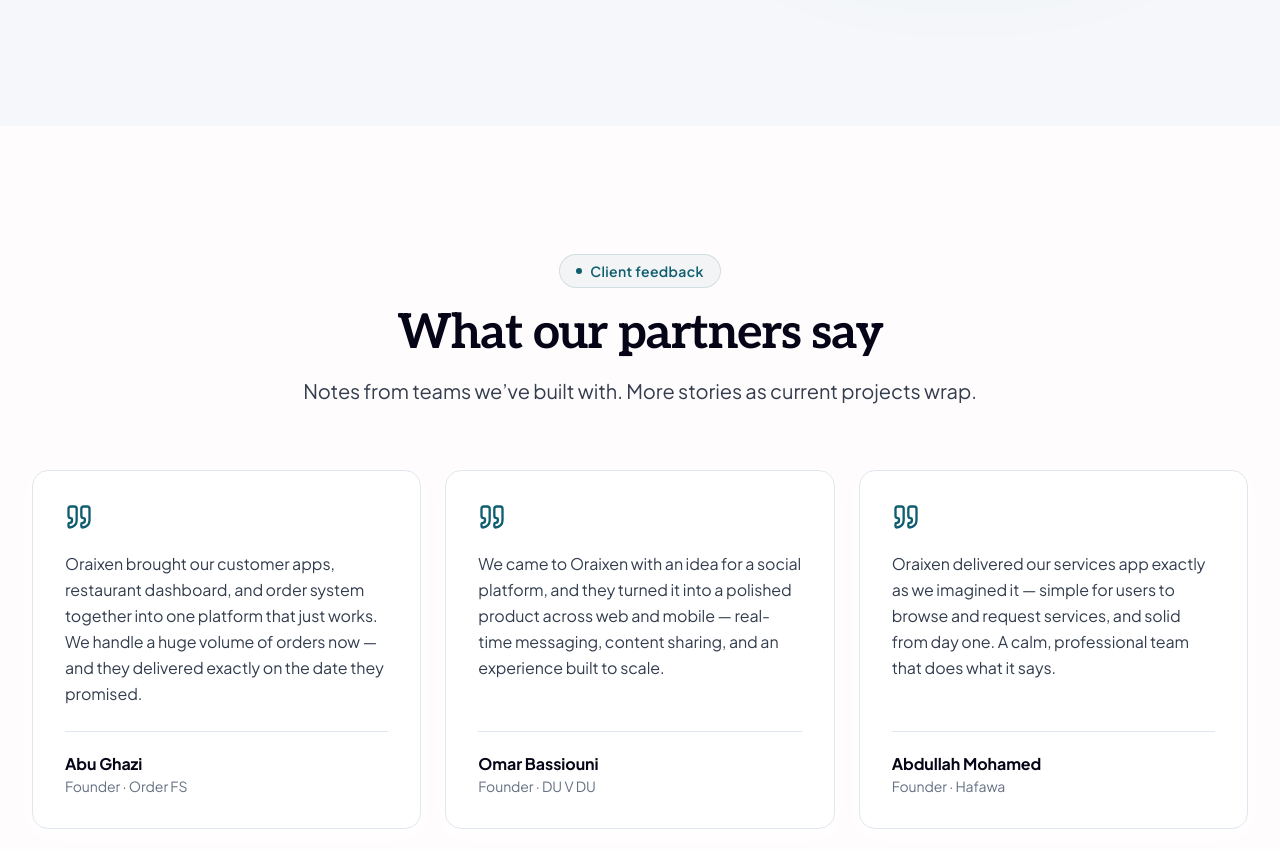
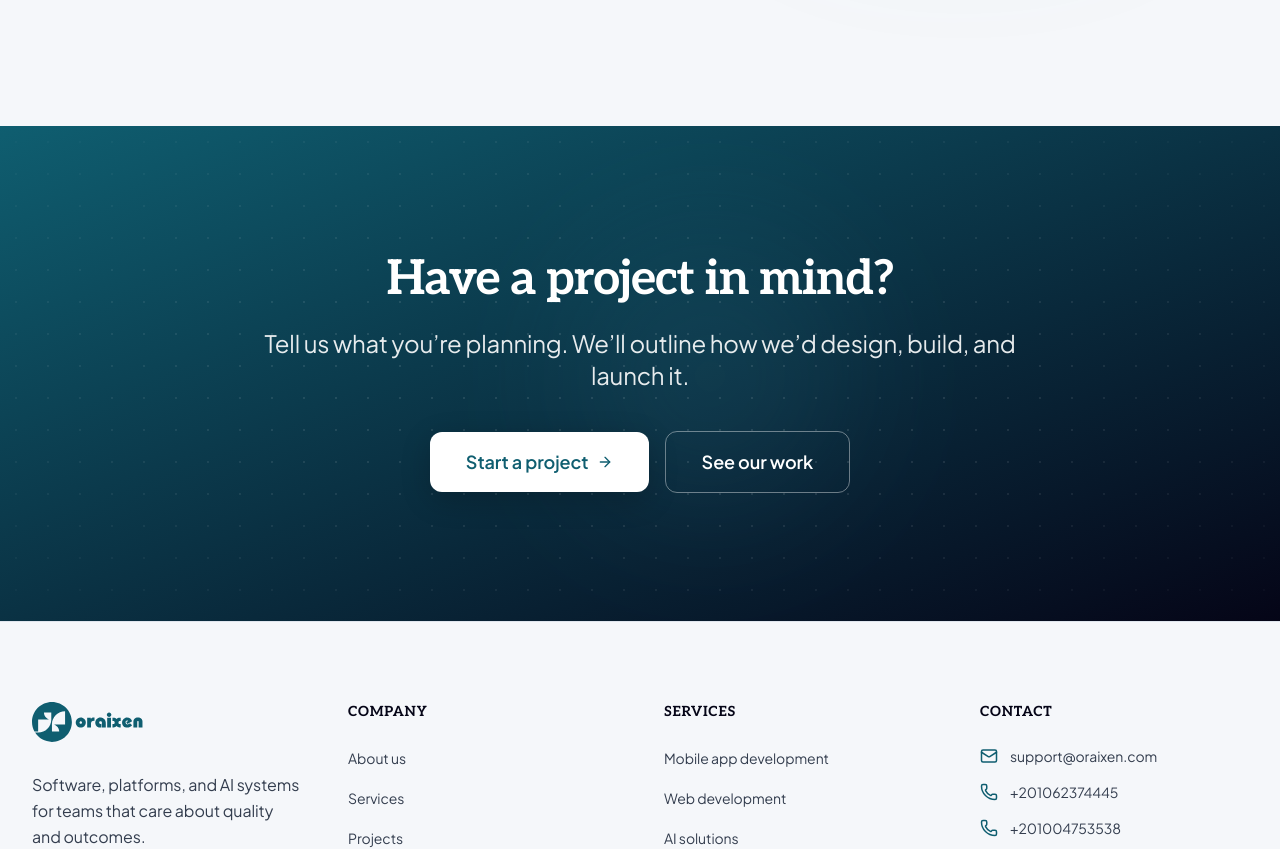
Before and after one commit to OraixenOrg/oraixen-website, a React (Vite) app: page / in a window 1280 px wide. Shown: the part 5232-6081 px from the top of the page. Built offline with nearby package versions, Linux system fonts and the light colour scheme.

Commit message:
Temporarily disable unverified testimonials

```diff
--- a/src/pages/Home.tsx
+++ b/src/pages/Home.tsx
@@ -1,6 +1,8 @@
 import { Link } from 'react-router-dom';
 import { useTranslation } from 'react-i18next';
-import { ArrowRight, Code, Code2, Smartphone, Server, Cpu, CheckCircle, Zap, Quote, Layers, Workflow, Target, Globe, LifeBuoy, BrainCircuit, RefreshCw } from 'lucide-react';
+// TODO: Re-add `Quote` to this import after testimonial wording is approved by the clients.
+// import { ..., Quote, ... } from 'lucide-react';
+import { ArrowRight, Code, Code2, Smartphone, Server, Cpu, CheckCircle, Zap, Layers, Workflow, Target, Globe, LifeBuoy, BrainCircuit, RefreshCw } from 'lucide-react';
 import { Section } from '../components/Section';
 import { Button } from '../components/Button';
 import { Seo } from '../components/Seo';
@@ -17,7 +19,8 @@ import {
 } from '../components/visual';
 import { SectionHeading, CTASection } from '../components/ui';
 import statsData from '../data/stats.json';
-import testimonialsData from '../data/testimonials.json';
+// TODO: Re-enable after testimonial wording is approved by the clients.
+// import testimonialsData from '../data/testimonials.json';
 
 const serviceIcons = [
   <Smartphone className="text-teal" size={26} />,
@@ -37,7 +40,8 @@ export function Home() {
 
   // Business data lives in src/data/*.json (easy to edit, bilingual). UI copy stays in i18n.
   const stats = statsData[lang] as Array<{ value: string; label: string }>;
-  const testimonials = testimonialsData[lang] as Array<{ quote: string; name: string; role: string; company: string }>;
+  // TODO: Re-enable after testimonial wording is approved by the clients.
+  // const testimonials = testimonialsData[lang] as Array<{ quote: string; name: string; role: string; company: string }>;
   const services = t('services.items', { returnObjects: true }) as Array<{ title: string; desc: string; tag?: string }>;
   const processSteps = t('process.steps', { returnObjects: true }) as string[];
   const processCard = t('process.card.items', { returnObjects: true }) as Array<{ num: string; title: string; desc: string }>;
@@ -269,7 +273,15 @@ export function Home() {
         </div>
       </Section>
 
-      {/* ===================== Testimonials ===================== */}
+      {/*
+        ===================== Testimonials =====================
+        TEMPORARILY DISABLED:
+        These testimonials contain draft wording that must be confirmed
+        by the respective clients before being published publicly.
+        Re-enable this section only after client approval, together with the
+        `Quote` icon import, the `testimonialsData` import and the
+        `testimonials` variable at the top of this file.
+
         <Section>
           <SectionHeading
             eyebrow={t('testimonials.eyebrow')}
@@ -294,6 +306,7 @@ export function Home() {
             ))}
           </Stagger>
         </Section>
+      */}
 
       {/* ===================== Final CTA banner ===================== */}
       <CTASection
```
Lines whose indentation alone changed are shown as unchanged.
